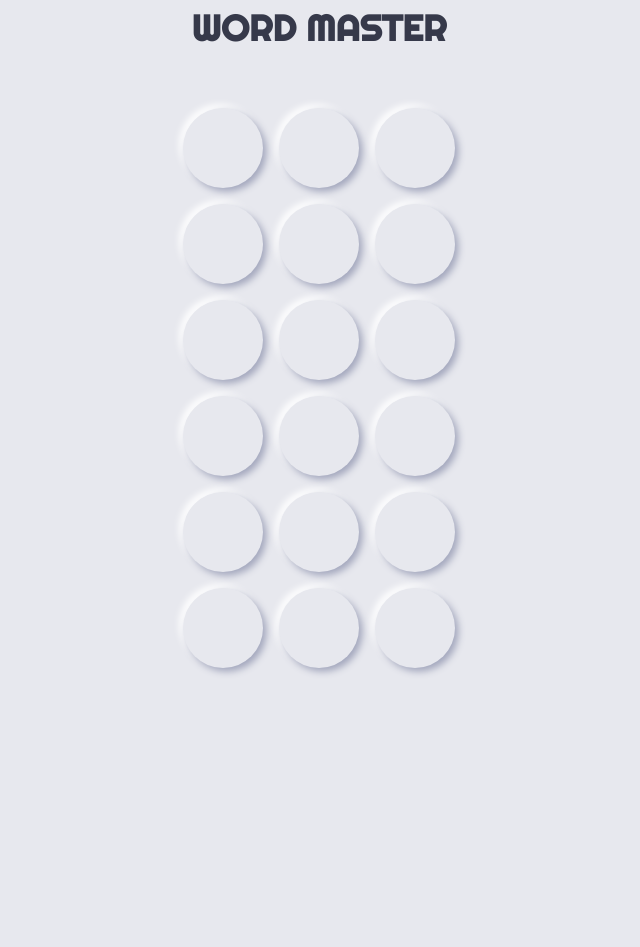
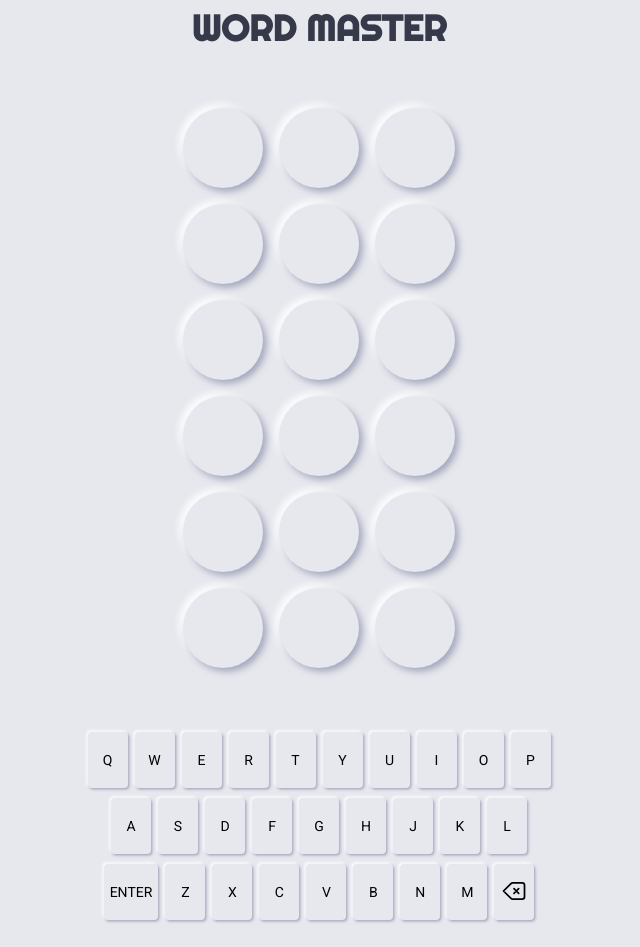
Before and after one commit to gohjinzhu/WordMaster, a React (Vite) app: page / in a window 1280 px wide. Shown: the whole page, without its empty margins (321-961 px from the left). Before the commit the page ends 800 px from the top, so only its background shows below. Built offline with nearby package versions, Linux system fonts and the light colour scheme.

Commit message:
keyboard funtionality winner logic

```diff
--- a/src/App.css
+++ b/src/App.css
@@ -1,4 +1,3 @@
-
 html {
   background: hsl(231, 16%, 92%);
 }
@@ -11,6 +10,10 @@ html {
   max-width: 1280px;
   margin: 0 auto;
   text-align: center;
+}
+
+* {
+  font-family: "Roboto", sans-serif;
 }
 
 .heading {
@@ -50,7 +53,6 @@ html {
   display: inline-flex;
   align-items: center;
   border-radius: 9999px;
-  border: 0 solid;
   background: #e7e8ee;
   box-shadow: 0.2em 0.2em 0.4em #a3a7bd, -0.2em -0.2em 0.4em #fff;
 }
@@ -69,7 +71,38 @@ html {
   display: none;
 }
 
+.keyBoard {
+  display: flex;
+  flex-direction: column;
+  align-items: center;
+  margin-bottom: 0.75rem;
+}
+
 .flex-container {
   display: flex;
+  width: 100%;
+  justify-content: center;
+  margin-bottom: 5px;
+  margin-top: 5px;
+}
 
+.keyBoardButton {
+  width: 2.5rem;
+  height: 3.5rem;
+  background: #e7e8ee;
+  box-shadow: 0.1em 0.1em 0.2em #a3a7bd, -0.1em -0.1em 0.2em #fff;
+  font-weight: 550;
+  font-size: 0.875rem;
+  border-radius: 4px;
+  margin-left: 3.5px;
+  margin-right: 3.5px;
+  cursor: pointer;
+  color: inherit;
+  font-family: inherit;
+  border: 0 solid;
+  outline: none;
 }
+
+#enter {
+  width: auto;
+}
--- a/src/App.jsx
+++ b/src/App.jsx
@@ -3,24 +3,14 @@ import reactLogo from './assets/react.svg'
 import './App.css'
 import "@fontsource/righteous"
 import "@fontsource/roboto"
-
-const Bubble = ({ children, classNames }) => {
-  return (
-    <span className={classNames}>{children}</span>
-  )
-}
-
-const KeyBoardButton = (key) => {
-  return (
-    <button></button>
-  )
-
-}
+import Bubble from './components/Bubble'
+import KeyBoardButton from './components/KeyBoardButton'
 
 function App() {
   const [input, setInput] = useState([])
   const [attempts, setAttempts] = useState(0)
   const [inputAttempts, setInputAttempts] = useState([])
+  const [winner, setWinner] = useState(false)
 
   //changing the random string will change the number of text bubbles
   const randomString = "dog"
@@ -34,32 +24,10 @@ function App() {
   //array to render empty bubbles
   const array = new Array(stringLength * (numberOfAttempts - attempts) - (input.length < stringLength ? input.length : stringLength)).fill("")
 
-  //detectKeyDown event listener will be updated everytime input state change, to get the input.length
-  // const detectKeyDown = useCallback((e) => {
-  //   if (e.keyCode >= 65 && e.keyCode <= 90) {
-  //     if (input.length < stringLength) setInput(prev => [...prev, e.key])
-
-  //   } else if (e.keyCode === 8 && input.length > 0) {
-  //     console.log("backspace is pressed")
-  //     setInput(prev => prev.slice(0, -1))
-  //   }
-
-  // }, [input])
-
-  //when the event listener changed, old event listener will be removed, and new event listener will be attached
-  // useEffect(() => {
-  //   document.addEventListener('keydown', detectKeyDown)
-
-  //   return () => {
-  //     document.removeEventListener('keydown', detectKeyDown)
-  //   }
-  // }, [detectKeyDown])
-
   const detectKeyDown = (e) => {
     if (e.keyCode >= 65 && e.keyCode <= 90) {
-      setInput(prev => [...prev, e.key])
+      setInput(prev => [...prev, e.key.toUpperCase()])
     } else if (e.keyCode === 8) {
-      console.log("backspace is pressed")
       setInput(prev => prev.slice(0, -1))
     }
   }
@@ -88,16 +56,28 @@ function App() {
   const userAttempt = (e) => {
     const array = []
     if (input.length === stringLength) {
-      console.log("checking")
+      let correctWords = 0
       for (let i = 0; i < stringLength; i++) {
         const attemptClass = check(i)
+        if(attemptClass==='green') correctWords++
         array.push(<Bubble key={`${attempts}attempt${i}`} classNames={`grid-item ${attemptClass}`}>{input[i]}</Bubble>)
+      }
+      if (correctWords === stringLength) {
+        setWinner(true)
       }
       setInputAttempts(prev => [...prev, array])
       setAttempts(prev => prev + 1)
       setInput([])
     }
   }
+
+  useEffect(() => {
+    if (winner) {
+      alert('You win')
+    } else if (attempts === numberOfAttempts && !winner) {
+      alert('You lose')
+    }
+  },[attempts,winner])
 
   const buttonRef = useRef()
   const detectEnter = (e) => {
@@ -110,6 +90,20 @@ function App() {
       document.removeEventListener("keydown", detectEnter)
     }
   }, [])
+
+  const keyBoardButtonArray = [["Q", "W", "E", "R", "T", "Y", "U", "I", "O", "P"], ["A", "S", "D", "F", "G", "H", "J", "K", "L"], ["Z", "X", "C", "V", "B", "N", "M"]]
+
+  const characterInputHandler = (e) => {
+    const character = e.target.innerHTML
+    setInput(prev => [...prev, character])
+  }
+  const enterHandler = (e) => {
+    buttonRef.current.click()
+  }
+  const backspaceHandler = (e) => {
+    console.log("backspace is pressed")
+    setInput(prev => prev.slice(0, -1))
+  }
 
   return (
     <div className="App">
@@ -124,20 +118,30 @@ function App() {
           {/* display current input */}
           {input.length > 0 && input.length <= stringLength ? (
             input.map((char, index) => <Bubble key={index} classNames={`grid-item`}>{char}</Bubble>)
-          ) : input.slice(0,stringLength).map((char, index) => <Bubble key={index} classNames={`grid-item`}>{char}</Bubble>)}
+          ) : input.slice(0, stringLength).map((char, index) => <Bubble key={index} classNames={`grid-item`}>{char}</Bubble>)}
 
           {/* display empty bubbles */}
-          {/* {Array(stringLength * (numberOfAttempts - attempts) - (input.length < stringLength ? input.length : stringLength)).fill(<Bubble classNames={`grid-item`}></Bubble>)} */}
           {array.length > 0 ? array.map((ele, index) => <Bubble key={index} classNames={`grid-item`}></Bubble>) : null}
         </div>
         <button ref={buttonRef} onClick={userAttempt} className='display-none'>Submit</button>
       </div>
       <div>
-        <div className='flex-container'>
-
+        <div className='keyBoard'>
+          <div className='flex-container'>
+            {keyBoardButtonArray[0].map(char => <KeyBoardButton key={char} character={char} characterInputHandler={characterInputHandler} />)}
+          </div>
+          <div className='flex-container'>
+            {keyBoardButtonArray[1].map(char => <KeyBoardButton key={char} character={char} characterInputHandler={characterInputHandler} />)}
+          </div>
+          <div className='flex-container'>
+            <button className='keyBoardButton' id='enter' onClick={enterHandler}>ENTER</button>
+            {keyBoardButtonArray[2].map(char => <KeyBoardButton key={char} character={char} characterInputHandler={characterInputHandler} />)}
+            <button className='keyBoardButton' onClick={backspaceHandler} >
+              <svg xmlns="http://www.w3.org/2000/svg" class="h-6 w-6" fill="none" viewBox="0 0 24 24" stroke="currentColor"><path stroke-linecap="round" stroke-linejoin="round" stroke-width="1.5" d="M12 14l2-2m0 0l2-2m-2 2l-2-2m2 2l2 2M3 12l6.414 6.414a2 2 0 001.414.586H19a2 2 0 002-2V7a2 2 0 00-2-2h-8.172a2 2 0 00-1.414.586L3 12z"></path></svg>
+            </button>
+          </div>
+          <div className='flex-container'></div>
         </div>
-        <div className='flex-container'></div>
-        <div className='flex-container'></div>
       </div>
     </div>
   )
--- /dev/null
+++ b/src/components/Bubble.jsx
@@ -0,0 +1,9 @@
+import React from 'react'
+
+const Bubble = ({classNames,children}) => {
+    return (
+        <span className={classNames}>{children}</span>
+      )
+}
+
+export default Bubble
--- /dev/null
+++ b/src/components/KeyBoardButton.jsx
@@ -0,0 +1,17 @@
+import React from 'react'
+
+const KeyBoardButton = ({ character, characterInputHandler }) => {
+  const clickHandler = (e) => {
+    e.preventDefault()
+    console.log('Button Clicked')
+  }
+  return (
+    <button className='keyBoardButton' onClick={characterInputHandler}>
+      {/* <div className='keyBoardButtonDiv'> */}
+        {character}
+      {/* </div> */}
+    </button>
+  )
+}
+
+export default KeyBoardButton
```
